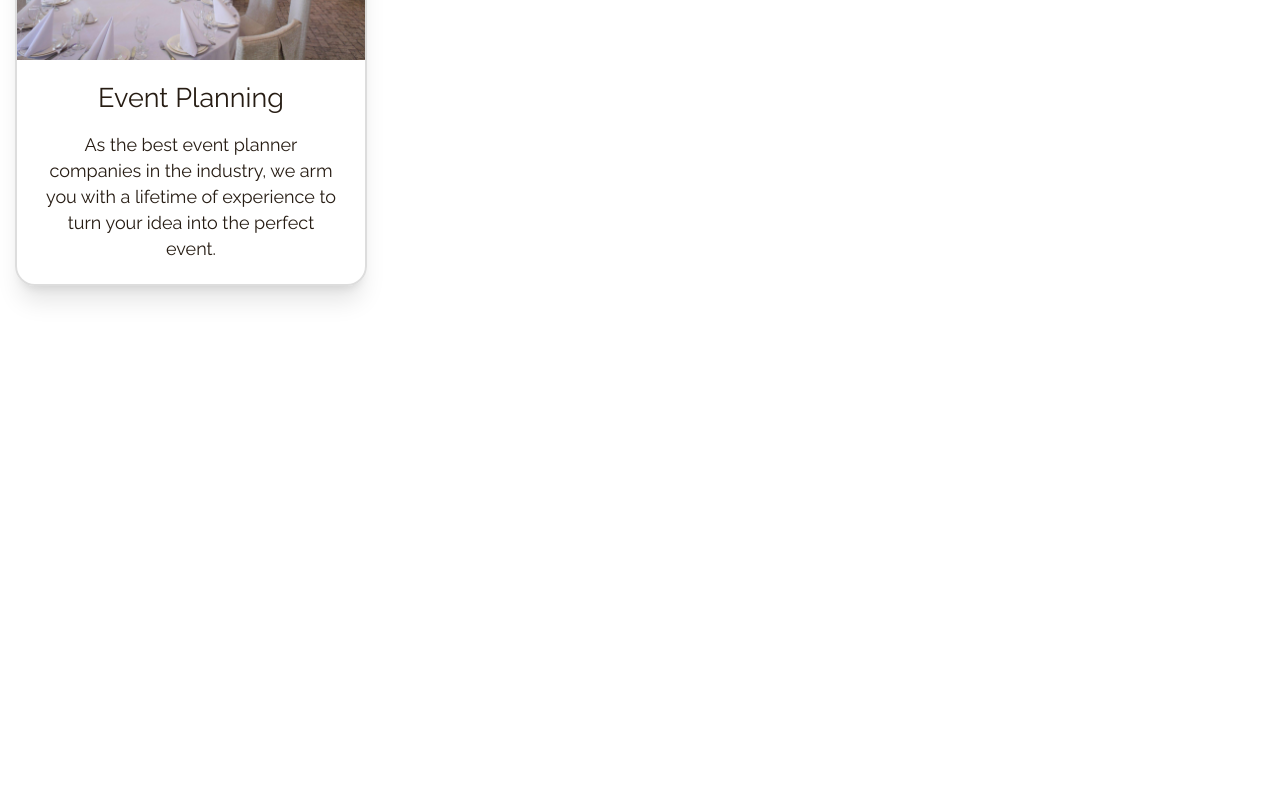
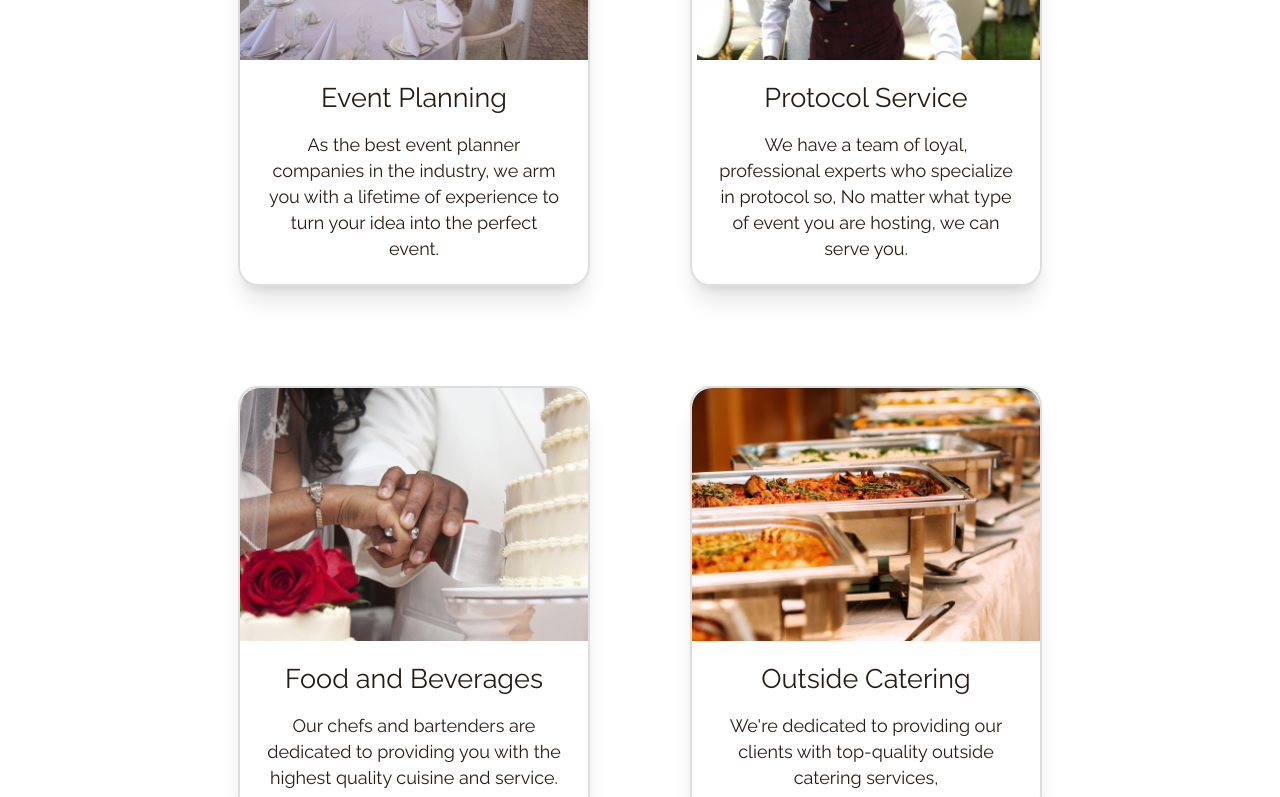
Before and after one commit to Roni006/10sEvent, a React (Vite) app: page / in a window 1280 px wide. Shown: the part 620-1417 px from the top of the page. Before the commit the page ends 1026 px from the top, so only its background shows below. Built offline with nearby package versions, Linux system fonts and the light colour scheme.

Commit message:
update services components content dynamically using map function

```diff
--- a/src/pages/Services.jsx
+++ b/src/pages/Services.jsx
@@ -8,6 +8,38 @@ import service4 from "./../../src/assets/img/service/service4.png";
 import service5 from "./../../src/assets/img/service/service5.png";
 
 const Services = () => {
+  const services = [
+    {
+      img: service1,
+      title: "Event Planning",
+      desc: "As the best event planner companies in the industry, we arm you with a lifetime of experience to turn your idea into the perfect event.",
+    },
+
+    {
+      img: service2,
+      title: "Protocol Service",
+      desc: "We have a team of loyal, professional experts who specialize in protocol so, No matter what type of event you are hosting, we can serve you.",
+    },
+
+    {
+      img: service3,
+      title: "Food and Beverages",
+      desc: "Our chefs and bartenders are dedicated to providing you with the highest quality cuisine and service.",
+    },
+
+    {
+      img: service4,
+      title: "Outside Catering",
+      desc: "We're dedicated to providing our clients with top-quality outside catering services,",
+    },
+
+    {
+      img: service5,
+      title: "Video and Photograph",
+      desc: "We also specialize in high quality, High definition video and photography services that will make your event unforgettable.",
+    },
+  ];
+
   return (
     <>
       <section className="py-30">
@@ -19,20 +51,24 @@ const Services = () => {
             </h1>
             <img src={gruopIcon} alt="icon image" />
           </div>
-          <div className="pt-18">
-            <div className="max-w-88 shadow-xl rounded-[20px] border-2 border-[#ddd]">
-              <img className="rounded-[20px_20px_0_0]" src={service1} alt="service images" />
+          <div className="pt-18 flex flex-wrap gap-25 justify-center items-center">
+            {services.map((card, i) => (
+              <div key={i} className="max-w-88 shadow-xl rounded-[20px] border-2 border-[#ddd]">
+                <img
+                  className="rounded-[20px_20px_0_0]"
+                  src={card.img}
+                  alt="service images"
+                />
                 <div className="p-[20px_25px_22px_25px]">
                   <h3 className="text-[#261c13] font-normal font-raleway text-[27px] leading-9 pb-4 text-center">
-                  Event Planning
+                    {card.title}
                   </h3>
                   <p className="text-[#261C13] font-normal font-raleway leading-6.5 text-[18px] max-w-75.25 text-center mx-auto">
-                  As the best event planner companies in the industry, we arm
-                  you with a lifetime of experience to turn your idea into the
-                  perfect event.
+                    {card.desc}
                   </p>
                 </div>
               </div>
+            ))}
           </div>
         </Container>
       </section>
```
Lines whose indentation alone changed are shown as unchanged.
